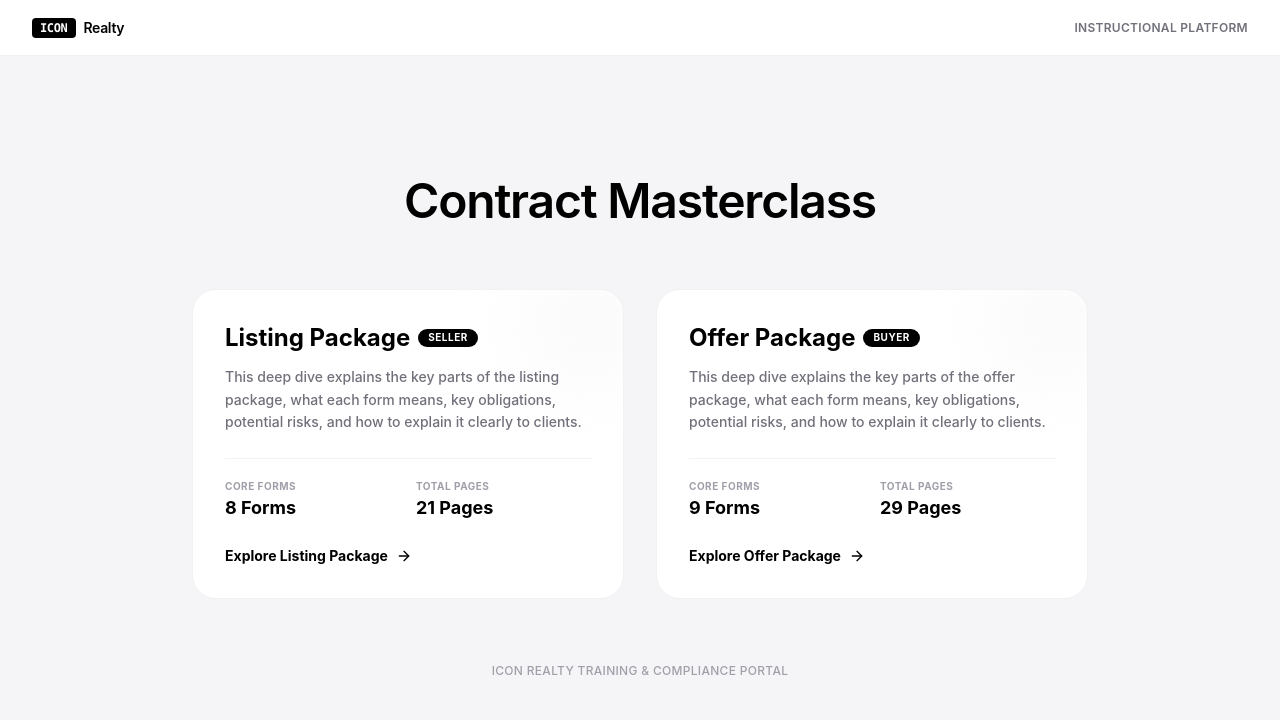
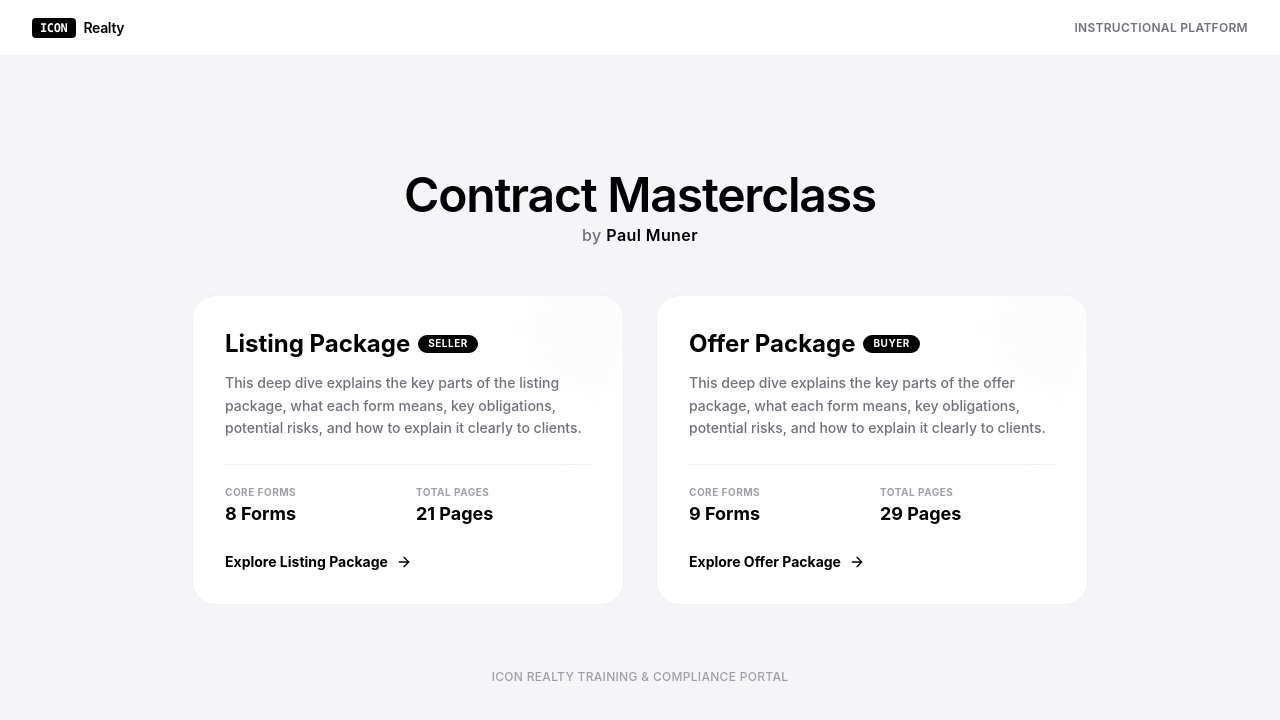
Before and after one commit to iconrealty/CAR---LISTING, a React (Vite) app: page / in a window 1280 px wide. Shown: the top 720 px of the page. Built offline with nearby package versions, Linux system fonts and the light colour scheme.

Commit message:
feat: add author credit to landing page
Display "by Paul Muner" on the Contract Masterclass header to improve professional attribution.

```diff
--- a/src/App.tsx
+++ b/src/App.tsx
@@ -89,9 +89,12 @@ export default function App() {
       {activePackage === null ? (
         <div className="flex-1 overflow-y-auto bg-[#F5F5F7] py-12 px-4 sm:px-6 lg:px-8 flex flex-col md:justify-center justify-start items-center">
           <div className="max-w-4xl w-full text-center mb-12 animate-in fade-in slide-in-from-bottom-2 duration-300">
-            <h1 className="text-4xl md:text-5xl font-semibold text-black tracking-tight leading-1.1 mb-4 font-display">
+            <h1 className="text-4xl md:text-5xl font-semibold text-black tracking-tight leading-1.1 mb-1 font-display">
               Contract Masterclass
             </h1>
+            <p className="text-zinc-500 font-sans text-sm md:text-base font-medium tracking-wide">
+              by <span className="text-black font-semibold">Paul Muner</span>
+            </p>
           </div>
 
           <div className="grid grid-cols-1 md:grid-cols-2 gap-8 max-w-4xl w-full">
```
